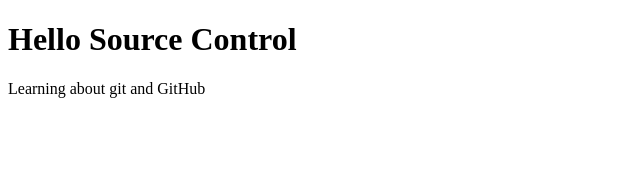
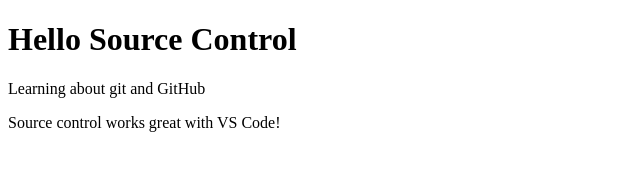
Before and after one commit to DillonStricklett/HelloWorld-SourceControl, a plain HTML site: page index.html in a window 1280 px wide. Shown: the whole page, without its empty margins (0-640 px from the left). Drawn offline with Linux system fonts and the light colour scheme.

Commit message:
Added second paragraph

```diff
--- a/index.html
+++ b/index.html
@@ -8,5 +8,8 @@
 <body>
     <h1>Hello Source Control</h1>
     <p>Learning about git and GitHub</p>
+    <p>Source control works great with
+            VS Code!
+    </p>
 </body>
 </html>
```
